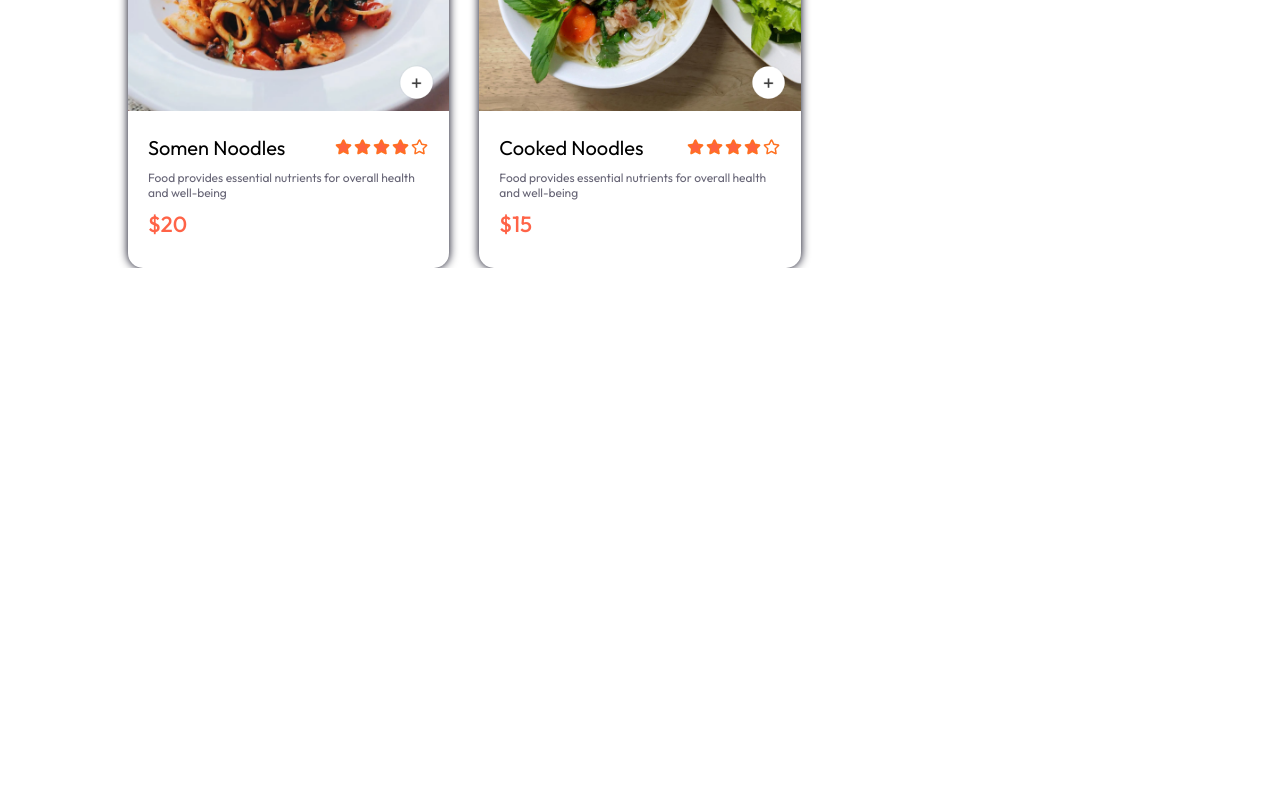
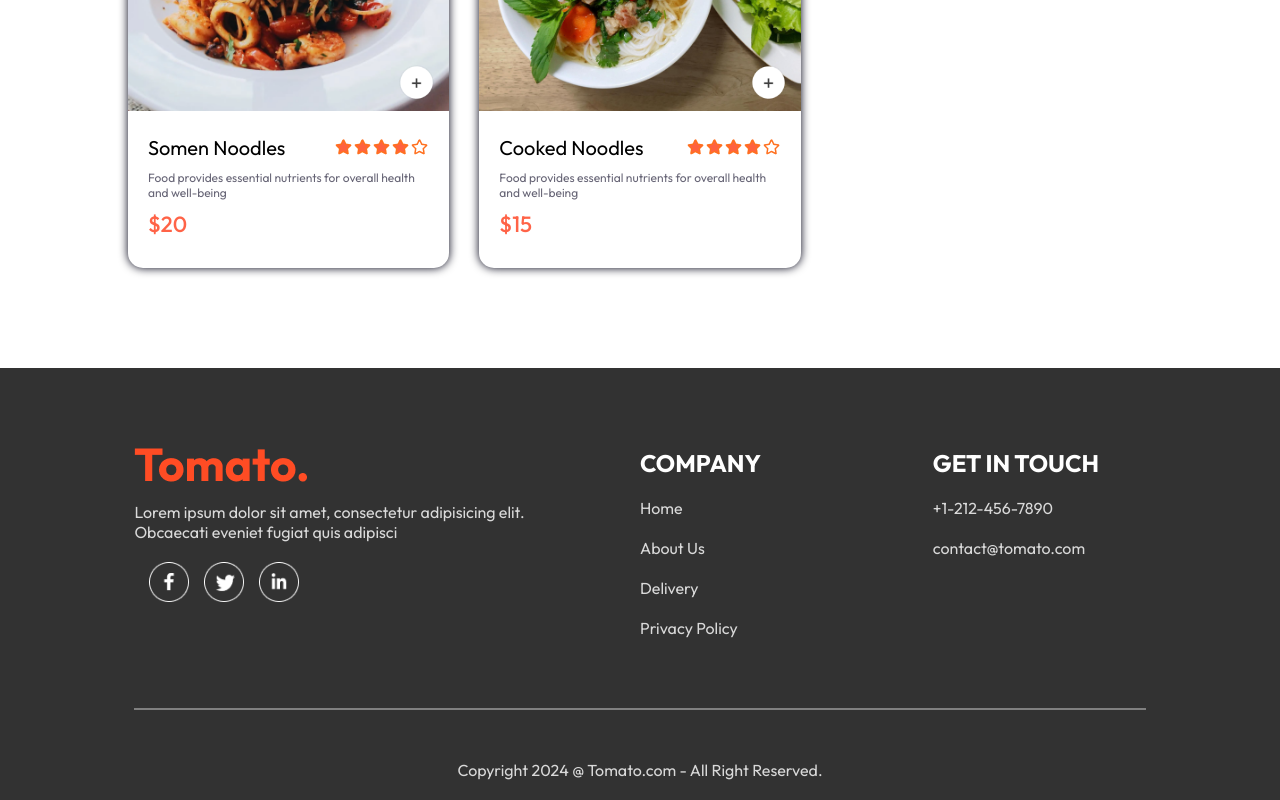
Before and after one commit to salimsheikh/react-vite-food-shop, a React (Vite) app in the folder front-end/: page / in a window 1280 px wide. Shown: the part 5715-6515 px from the top of the page. Before the commit the page ends 5983 px from the top, so only its background shows below. Built offline with nearby package versions, Linux system fonts and the light colour scheme.

Commit message:
Footer completed

```diff
--- a/front-end/src/App.jsx
+++ b/front-end/src/App.jsx
@@ -4,9 +4,12 @@
 import HomePage from './pages/home/HomePage';
 import CartPage from './pages/cart/CartPage';
 import PlaceOrderPage from './pages/placeorder/PlaceOrderPage';
+import Footer from './components/Footer/Footer';
 
 const App = () => {
   return (
+
+    <>
     <div className='app'>
       <Navbar />
       <Routes>
@@ -15,6 +18,8 @@
         <Route  path='/order' element={<PlaceOrderPage />} />
       </Routes>
     </div>
+    <Footer />
+    </>
   );
 }
 
--- a/front-end/src/components/FoodDisplay/FoodDisplay.css
+++ b/front-end/src/components/FoodDisplay/FoodDisplay.css
@@ -11,5 +11,6 @@
         margin-top: 30px;
         gap: 30px;
         row-gap: 50px;
+        margin-bottom: 50px;
     }
 }
--- a/front-end/src/components/FoodDisplay/FoodDisplay.jsx
+++ b/front-end/src/components/FoodDisplay/FoodDisplay.jsx
@@ -9,7 +9,9 @@
     <h2>Top dishes near you</h2>
     <div className="food-display-list">
         {food_list.map((item, index) => {
-            return <FoodItem key={index} id={item._id}  name={item.name} description={item.description} price={item.price} image={item.image} />
+            if(category === "All" || category === item.category){
+                return <FoodItem key={index} id={item._id}  name={item.name} description={item.description} price={item.price} image={item.image} />
+            }
         })}
     </div>
   </div>
--- /dev/null
+++ b/front-end/src/components/Footer/Footer.css
@@ -0,0 +1,47 @@
+.footer{
+    color: #d9d9d9;
+    background-color: #323232;
+    display: flex;
+    flex-direction: column;
+    align-items: center;
+    gap: 30px;
+    padding: 20px 8px;
+    padding-top: 80px;
+    margin-top: 100px;
+
+    .footer-content{
+        width: 80%;
+        display: grid;
+        grid-template-columns: 2fr 1fr 1fr;
+        gap: 80px;
+    }
+
+    .footer-content-left, .footer-content-center,  .footer-content-right{
+        display: flex;
+        flex-direction: column;
+        align-items: start;
+        gap: 20px;
+    }
+
+    .footer-content-left li, .footer-content-center li,  .footer-content-right li{
+        list-style: none;
+        margin-bottom: 20px;
+        cursor: pointer;
+    }
+
+    .footer-content-center h2,  .footer-content-right h2{
+       color: white;
+    }
+    .footer-social-icons img{
+        width: 40px;
+        margin-left: 15px;
+    }
+
+    hr{
+        width: 80%;
+        height: 2px;
+        margin: 20px auto;
+        background-color: gray;
+        border: none;
+    }
+}
--- /dev/null
+++ b/front-end/src/components/Footer/Footer.jsx
@@ -0,0 +1,46 @@
+import React from 'react';
+import './Footer.css'
+import { assets } from '../../assets/assets';
+
+const Footer = () => {
+  return (
+    <div className='footer' id='footer'>
+      <div className="footer-content">
+        <div className="footer-content-left">
+            <img src={assets.logo} alt="" />
+            <p>Lorem ipsum dolor sit amet, consectetur adipisicing elit. Obcaecati eveniet fugiat quis adipisci </p>
+            <div className="footer-social-icons">
+                <img src={assets.facebook_icon} alt="" />
+                <img src={assets.twitter_icon} alt="" />
+                <img src={assets.linkedin_icon} alt="" />
+            </div>
+        </div>
+        <div className="footer-content-center">
+            <h2>COMPANY</h2>
+            <ul>
+                <li>Home</li>
+                <li>About Us</li>
+                <li>Delivery</li>
+                <li>Privacy Policy</li>
+            </ul>
+
+        </div>
+        <div className="footer-content-right">
+            <h2>GET IN TOUCH</h2>
+            <ul>
+                <li>+1-212-456-7890</li>
+                <li>contact@tomato.com</li>
+            </ul>
+
+        </div>
+      </div>
+      <hr />
+
+      <p className="footer-copyright">
+        Copyright 2024 @ Tomato.com - All Right Reserved.
+      </p>
+    </div>
+  );
+}
+
+export default Footer;
```
